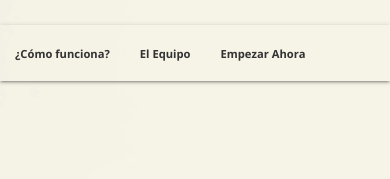
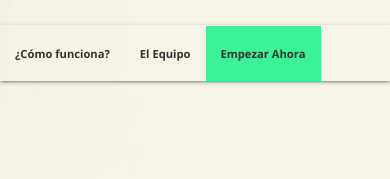
Before and after one commit to developerVilchez/sesion, a website: page src/index.html in a window 390 px wide. Shown: the top 179 px of the page. Drawn offline with nearby package versions, Linux system fonts and the light colour scheme; files whose address does not match are found by name.

Commit message:
asocia evento de click al boton empezar ahora en vista mobile

```diff
--- a/src/index.html
+++ b/src/index.html
@@ -20,7 +20,7 @@
             <ul>
               <li><a href="#how-work">¿Cómo funciona?</a></li>
               <li><a href="#team">El Equipo</a></li>
-              <li><a href="#sesion">Empezar Ahora</a></li>
+              <li><a id="start-now-mobile" href="#sesion">Empezar Ahora</a></li>
             </ul>
           </div>
         </nav>
--- a/src/main.js
+++ b/src/main.js
@@ -322,7 +322,7 @@ const mainView = document.getElementById('root');
 
 
 mainView.addEventListener('click', (event) => {
-  if (event.target.id === 'start-now') {
+  if (event.target.id === 'start-now' || event.target.id==='start-now-mobile') {
       event.currentTarget.innerHTML = viewProfiles();
     };
   if (event.target.className === 'img-logo') {
--- a/src/style.css
+++ b/src/style.css
@@ -143,7 +143,7 @@ p {
 }
 
 
-#navbar-container-mobile ul li:nth-child(4n) > a {
+#navbar-container-mobile ul li:nth-child(3n) > a {
   background: var(--primary-color);
 
 }
```
